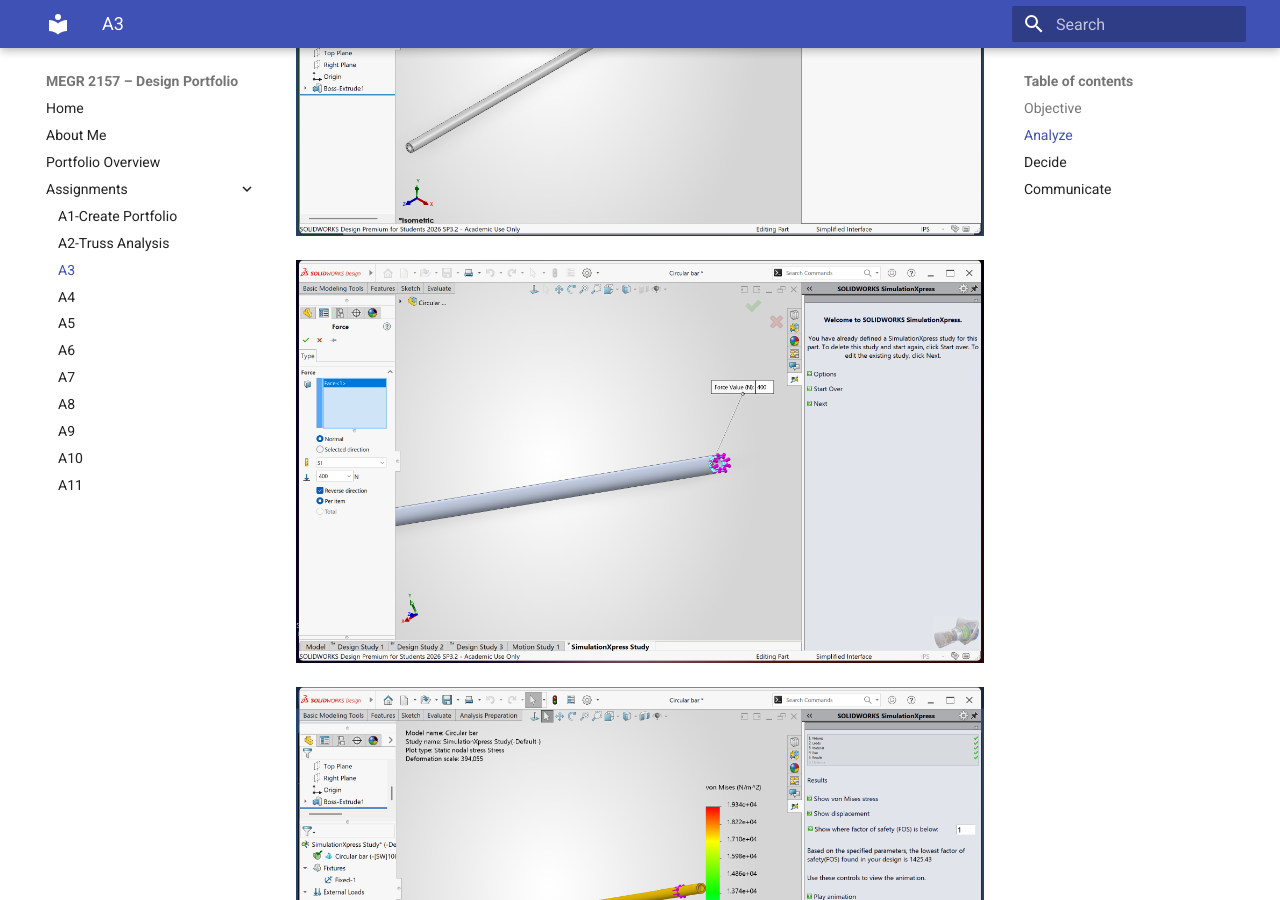
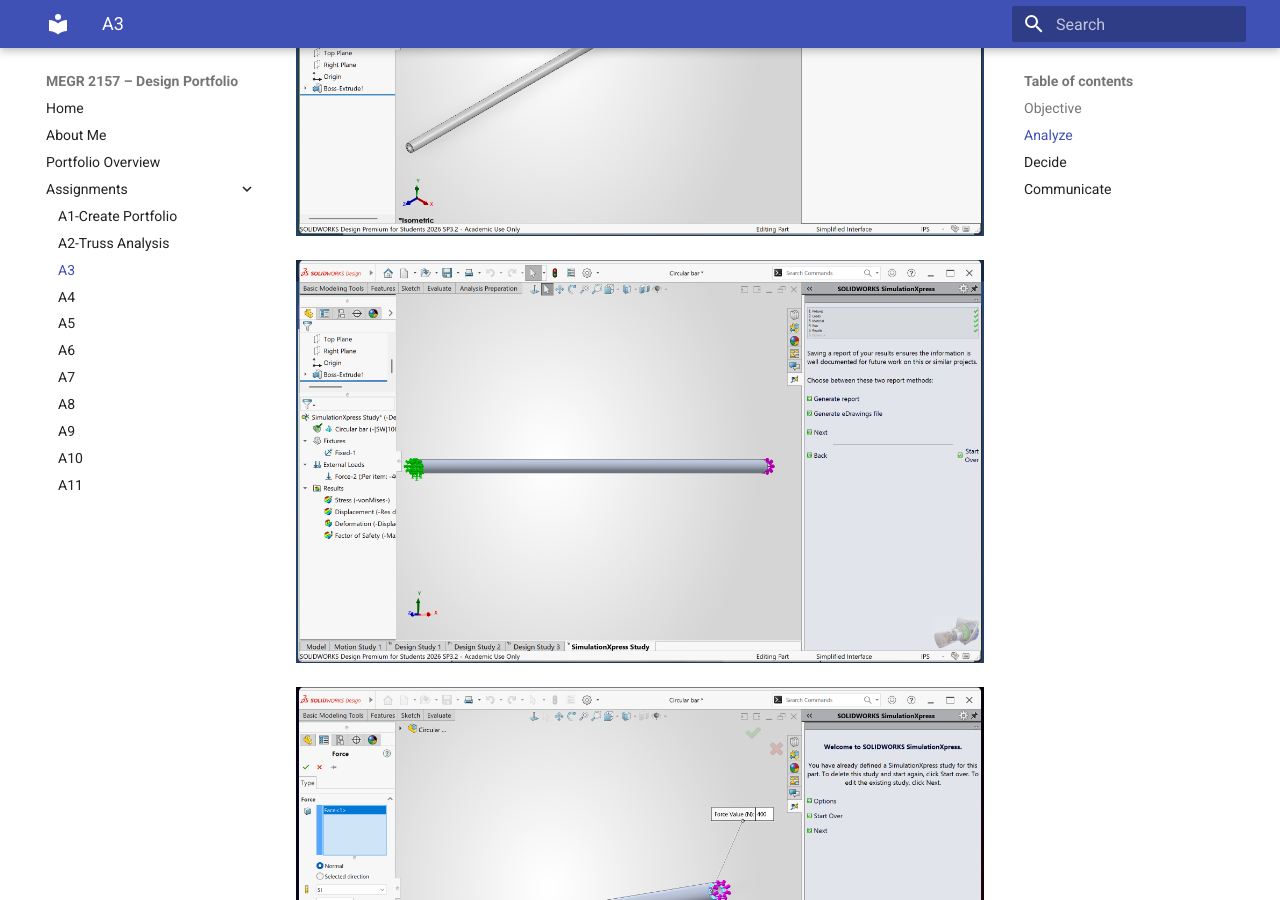
Before and after one commit to Jeffrey-Mendoza/megr2157-portfolio, an MkDocs documentation site: the page built from docs/assignments/A03/index.md, in a window 1280 px wide and 900 px high, scrolled down 1891 px. Built offline with MkDocs 1.6.1 and Material for MkDocs 9.7.7, drawn with Linux system fonts in a browser that asks for light colours.

Commit message:
Add fixedgeo.png image to index.md

```diff
--- a/docs/assignments/A03/index.md
+++ b/docs/assignments/A03/index.md
@@ -11,6 +11,8 @@ Design for stiffness by designing a bar using two types of analysis, axial defle
 ![My Image](extrusion.png)
 
 ![My Image](rod.png)
+
+![My Image](fixedgeo.png)
 
 ![My Image](forceinput.png)
 
```
